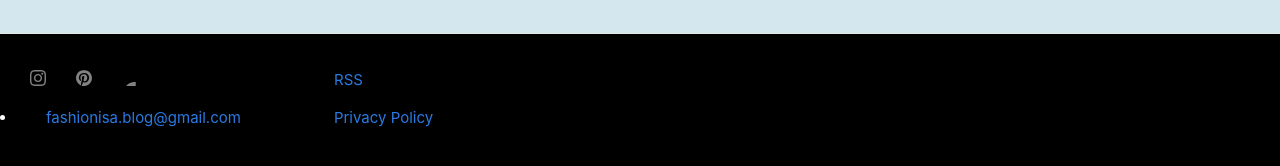
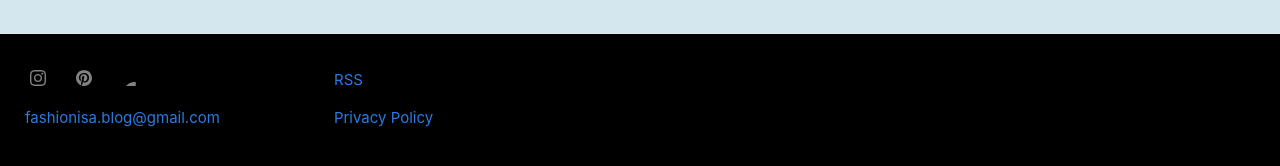
Before and after one commit to iwalte01/fashionisa-blog, a Jekyll site: the page built from index.md, in a window 1280 px wide. Shown: the part 711-877 px from the top of the page. Built offline with Jekyll 4.4.1, drawn with Linux system fonts in a browser that asks for light colours.

Commit message:
bug fixes in the footer

```diff
--- a/_includes/footer.html
+++ b/_includes/footer.html
@@ -6,9 +6,11 @@
 
      <div class="footer-col footer-col-2">
         {%- include social.html -%}
+        <div class="eletter">
         {%- if site.email -%}
             <li><a class="u-email" href="mailto:{{ site.email }}" target="_blank">{{ site.email }}</a></li>
         {%- endif -%}
+      </div>
      </div>
 
       <div class="footer-col footer-col-1">
--- a/_sass/minima/_layout.scss
+++ b/_sass/minima/_layout.scss
@@ -164,8 +164,13 @@
 
 li .u-email {
   margin-left: 25px;
-  position: absolute;
+ // position: absolute;
 }
+
+.eletter {
+  list-style: none;
+}
+
 
 .footer-col-wrapper {
   @include relative-font-size(0.9375);
```
